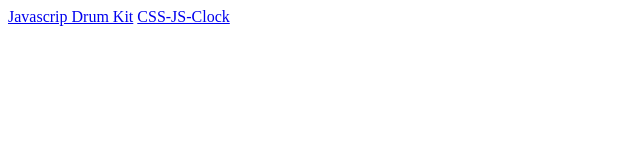
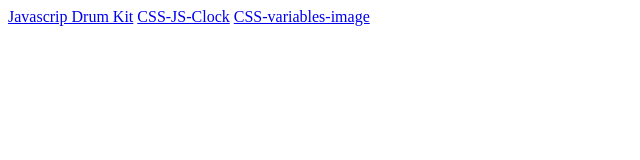
Before and after one commit to RReiso/JavaScript30, a plain HTML site: page index.html in a window 1280 px wide. Shown: the whole page, without its empty margins (0-640 px from the left). Drawn offline with Linux system fonts and the light colour scheme.

Commit message:
add link of Css-variables-image project to index.html

```diff
--- a/index.html
+++ b/index.html
@@ -9,5 +9,6 @@
 <body>
   <a href="./JavaScript-drum-kit/index.html"> Javascrip Drum Kit</a>
   <a href="./CSS-JS-Clock/index.html"> CSS-JS-Clock</a>
+  <a href="./CSS-variables-image-fun/"> CSS-variables-image</a>
 </body>
 </html>
```
Also changed, not shown: CSS-variables-image-fun/index.html (+1 -1 lines).
